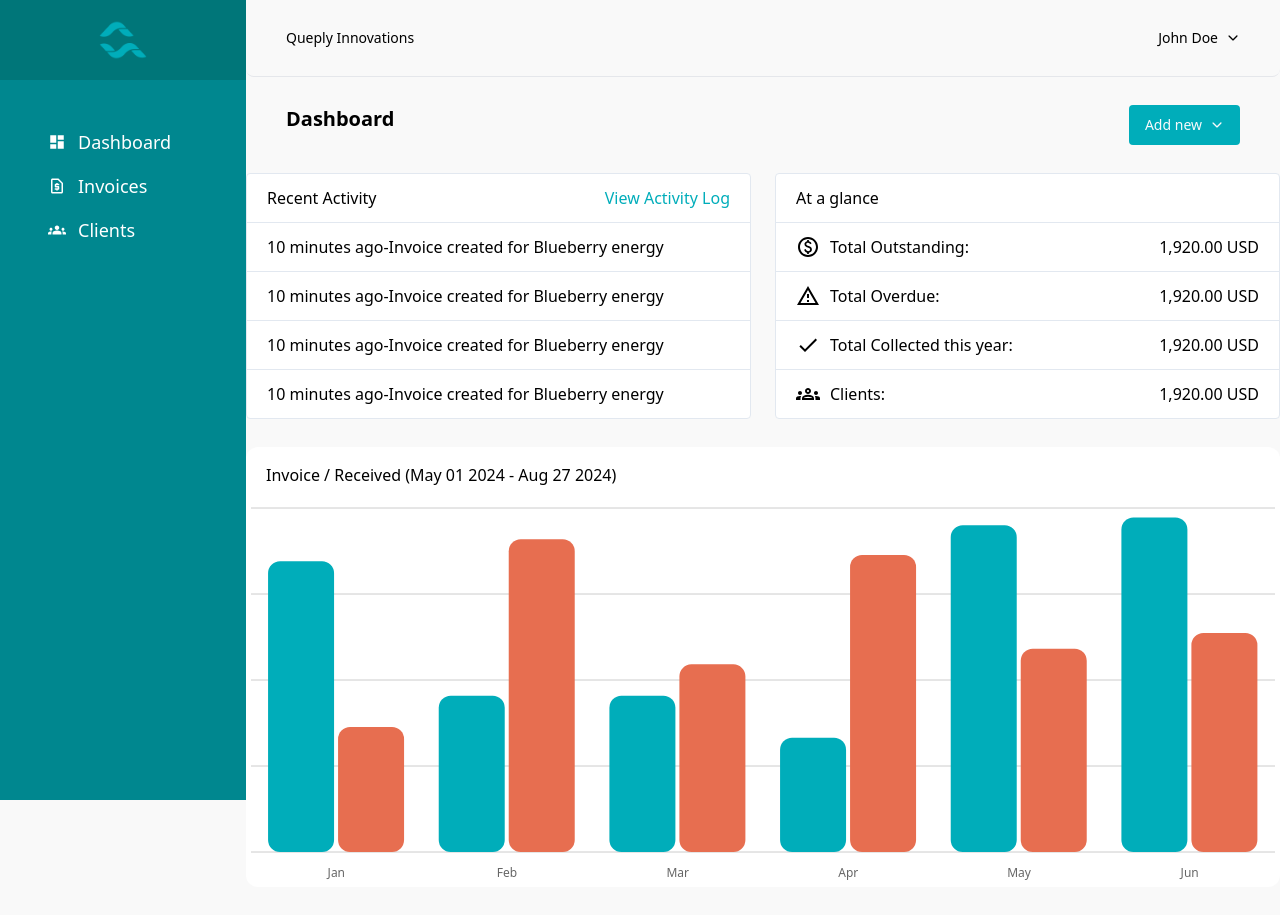
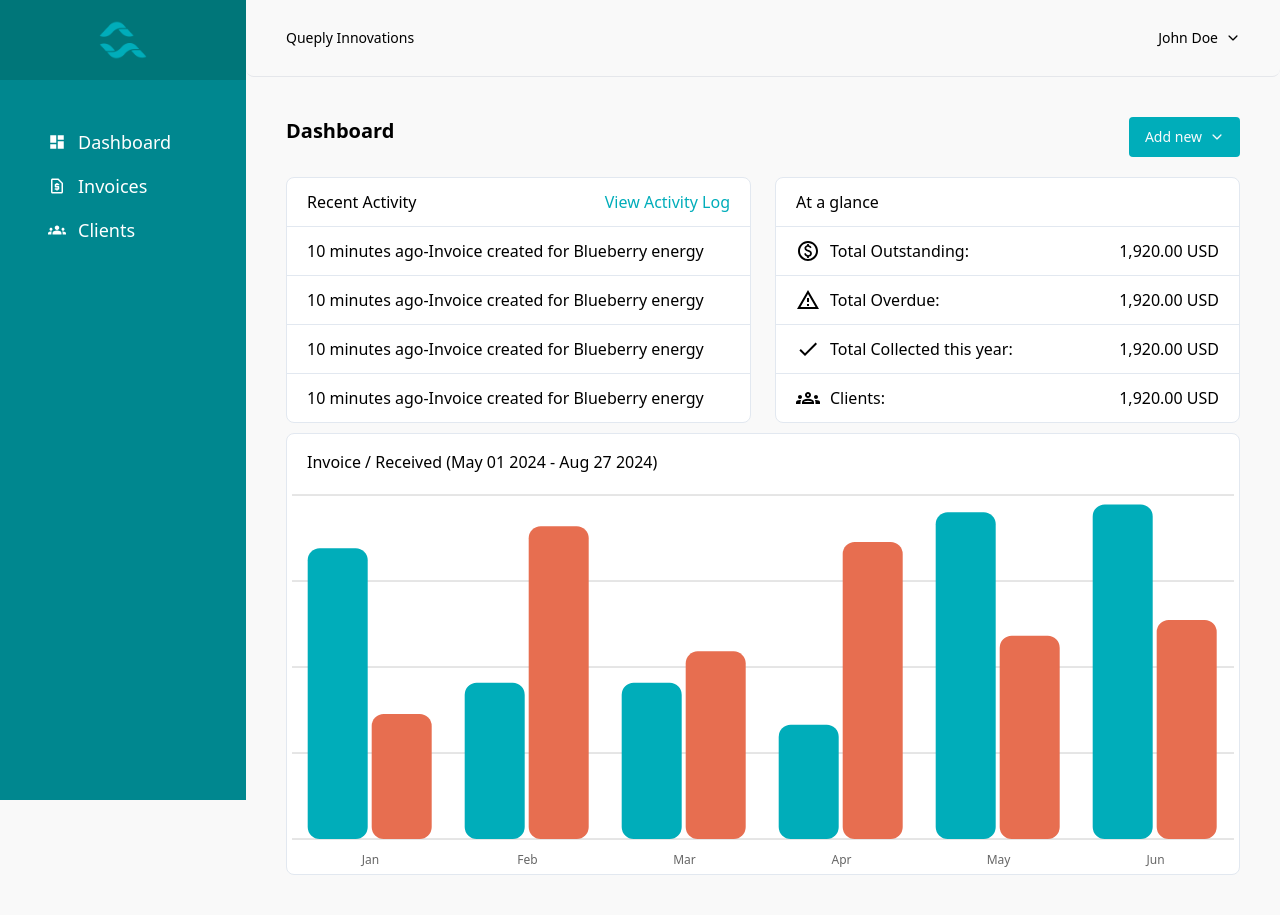
Before and after one commit to clintafk/queply_invoice_system, a React (Vite) app: page / in a window 1280 px wide. Before the commit the page ends 887 px from the top, so only its background shows below. Built offline with nearby package versions, Linux system fonts and the light colour scheme.

Commit message:
fix: fixed paddings and dropdown menu problems

```diff
--- a/src/App.tsx
+++ b/src/App.tsx
@@ -1,14 +1,13 @@
-import { Header } from './components/Header';
-import { Outlet } from 'react-router-dom';
-import Sidebar from './components/Sidebar';
-import SidebarItem from './components/SidebarItem';
-import { MdDashboard, MdGroups, MdOutlineRequestPage } from 'react-icons/md';
-
+import { Header } from "./components/Header";
+import { Outlet } from "react-router-dom";
+import Sidebar from "./components/Sidebar";
+import SidebarItem from "./components/SidebarItem";
+import { MdDashboard, MdGroups, MdOutlineRequestPage } from "react-icons/md";
 
 export default function App() {
     return (
         <div className="flex h-screen w-screen flex-row">
-            <div className='h-screen w-[265px]'>
+            <div className="h-screen w-[265px]">
                 <Sidebar>
                     <SidebarItem Icon={MdDashboard} text="Dashboard" to="/" />
                     <SidebarItem
@@ -20,10 +19,10 @@ export default function App() {
                 </Sidebar>
             </div>
 
-            <div className="w-full flex flex-col">
-                <Header/>
-                <Outlet/>
+            <div className="flex w-full flex-col">
+                <Header />
+                <Outlet />
             </div>
         </div>
-    )
+    );
 }
--- a/src/pages/Dashboard.tsx
+++ b/src/pages/Dashboard.tsx
@@ -1,4 +1,4 @@
-import React from 'react'
+import React from "react";
 import { IoIosArrowDown } from "react-icons/io";
 import {
     type ChartConfig,
@@ -6,12 +6,27 @@ import {
     ChartTooltip,
     ChartTooltipContent,
 } from "../components/ui/chart";
+import {
+    DropdownMenu,
+    DropdownMenuContent,
+    DropdownMenuLabel,
+    DropdownMenuSeparator,
+    DropdownMenuTrigger,
+} from "@/components/ui/dropdown-menu";
 import { Bar, BarChart, CartesianGrid, XAxis } from "recharts";
-import { MdWarningAmber, MdOutlinePaid, MdOutlineWarningAmber, MdCheck,  MdOutlineGroups } from 'react-icons/md';
+import {
+    MdOutlinePaid,
+    MdOutlineWarningAmber,
+    MdCheck,
+    MdOutlineGroups,
+    MdPerson,
+    MdPeople,
+    MdSettings,
+    MdLogout,
+} from "react-icons/md";
 // react-icons icons
 
 import { Button } from "../components/ui/button";
-
 
 const Dashboard = () => {
     const chartData = [
@@ -35,16 +50,33 @@ const Dashboard = () => {
     return (
         <>
             <main className="bg-body">
-            <div className="flex justify-between px-10 py-7">
-                <p className="text-xl font-bold">Dashboard</p>
+                <div className="flex flex-col gap-5 px-10 py-10">
+                    <div className="flex justify-between">
+                        <span className="text-xl font-bold">Dashboard</span>
+                        <DropdownMenu>
+                            <DropdownMenuTrigger className="flex flex-row items-center gap-2">
                                 <Button className="items-center gap-2 rounded bg-teal-500 hover:bg-teal-600">
                                     Add new
                                     <IoIosArrowDown />
                                 </Button>
+                            </DropdownMenuTrigger>
+
+                            <DropdownMenuContent className="mb-1 mt-1">
+                                <DropdownMenuLabel className="flex flex-row items-center gap-2 rounded">
+                                    Invoice
+                                </DropdownMenuLabel>
+                                <DropdownMenuLabel className="flex flex-row items-center gap-2 rounded">
+                                    Client
+                                </DropdownMenuLabel>
+                                <DropdownMenuLabel className="flex flex-row items-center gap-2 rounded">
+                                    User
+                                </DropdownMenuLabel>
+                            </DropdownMenuContent>
+                        </DropdownMenu>
                     </div>
-            <div className="flex flex-col gap-7">
+                    <div className="flex flex-col gap-10px">
                         <div className="flex flex-row gap-6">
-                    <div className="w-1/2 rounded border border-gray-border bg-white">
+                            <div className="w-1/2 rounded-sm border border-gray-border bg-white">
                                 <div className="flex justify-between border-b border-b-gray-border px-5 py-3">
                                     <span>Recent Activity</span>
                                     <a
@@ -91,7 +123,7 @@ const Dashboard = () => {
                                     </span>
                                 </div>
                             </div>
-                    <div className="w-1/2 rounded border border-gray-border bg-white">
+                            <div className="w-1/2 rounded-sm border border-gray-border bg-white">
                                 <div className="flex justify-between border-b border-b-gray-border px-5 py-3">
                                     <span>At a glance</span>
                                 </div>
@@ -134,11 +166,11 @@ const Dashboard = () => {
                             </div>
                         </div>
                         <div className="flex flex-col">
-                    <div className="flex-col gap-5 rounded-xl bg-white">
+                            <div className="flex-col gap-5 rounded-sm border border-gray-border bg-white">
                                 <div className="px-5 py-4">
                                     <span>
-                                Invoice / Received (May 01 2024 -
-                                Aug 27 2024)
+                                        Invoice / Received (May 01 2024 - Aug 27
+                                        2024)
                                     </span>
                                 </div>
                                 <div className="h-full w-full">
@@ -184,10 +216,10 @@ const Dashboard = () => {
                             </div>
                         </div>
                     </div>
+                </div>
             </main>
         </>
+    );
+};
 
-    )
-}
-
-export default Dashboard
+export default Dashboard;
```
Also changed, not shown: src/components/Header.tsx (+5 -7 lines), 1 other file (tests, documents, lock files or other folders). Lines whose indentation alone changed are shown as unchanged.
